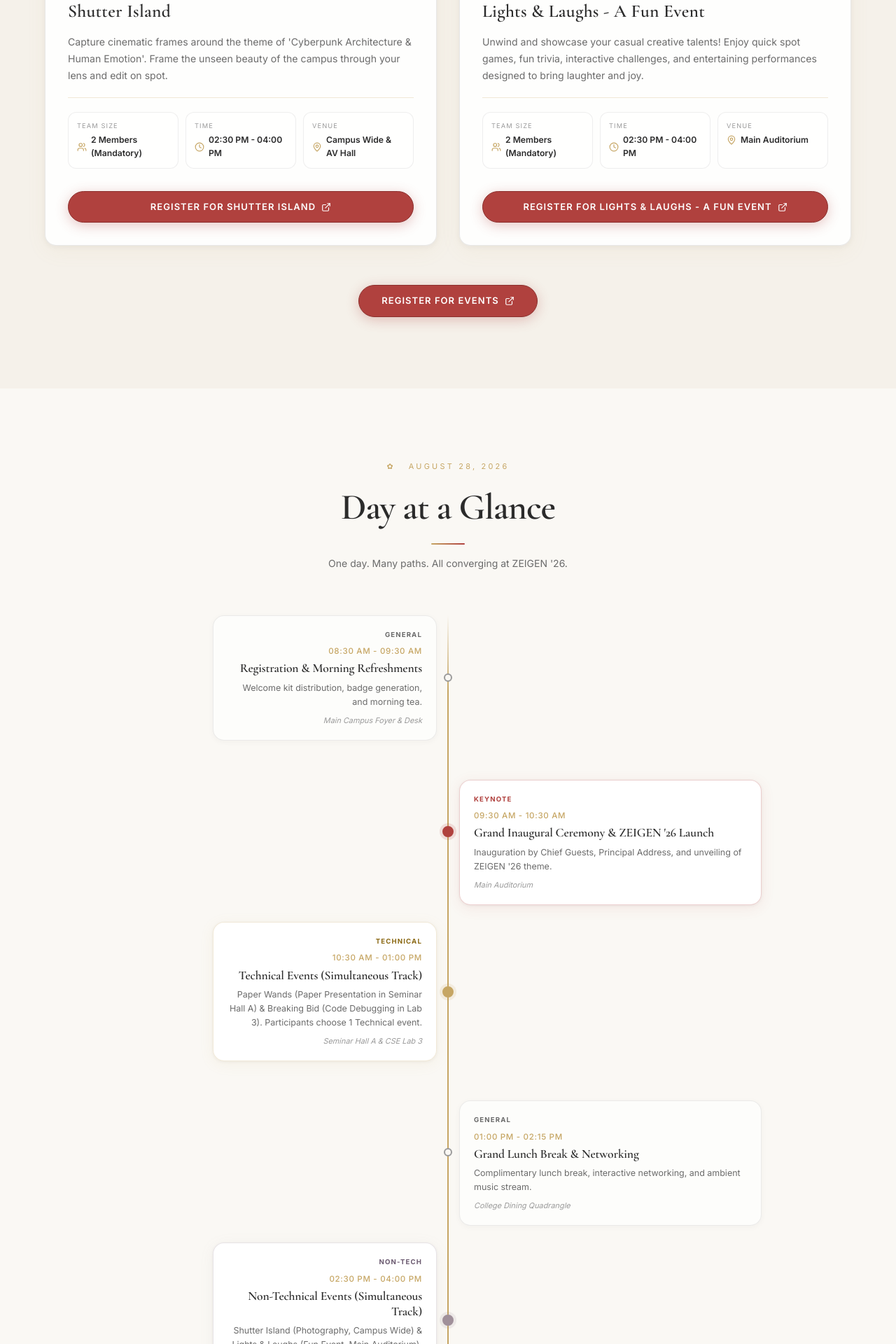
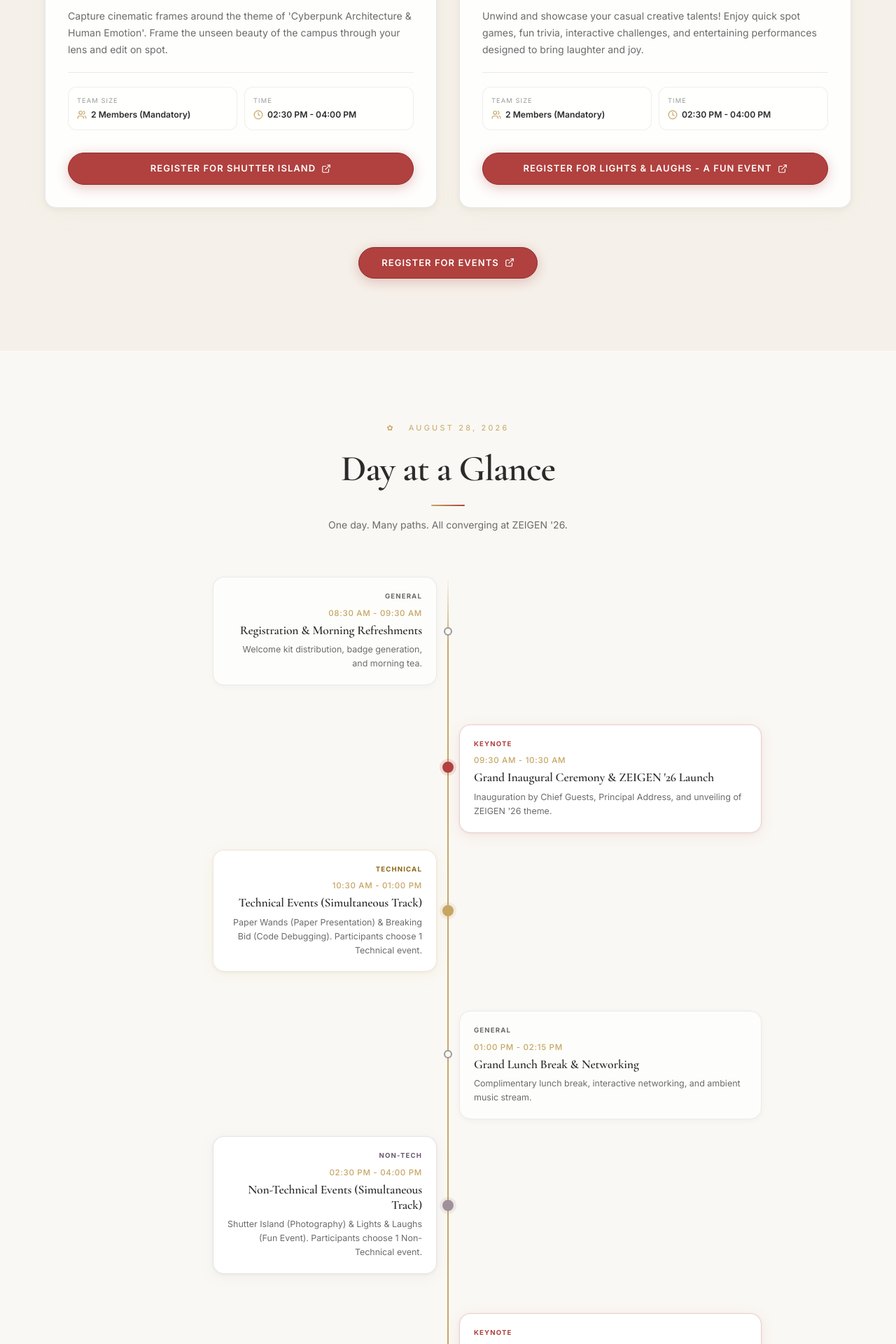
Before and after one commit to zeigen2k26-crypto/Zeigen, a Next.js app: page / in a window 1280 px wide. Shown: the part 2900-4820 px from the top of the page at 70% size. Built offline with nearby package versions, Linux system fonts and the light colour scheme.

Commit message:
removed venue

```diff
--- a/components/sections/EventsSection.tsx
+++ b/components/sections/EventsSection.tsx
@@ -2,7 +2,7 @@
 
 import React, { useState } from "react";
 import { motion, AnimatePresence } from "framer-motion";
-import { ExternalLink, Users, Clock, MapPin, Info } from "lucide-react";
+import { ExternalLink, Users, Clock, Info } from "lucide-react";
 import { EVENTS_DATA, type EventItem } from "@/data/eventsData";
 import { SYMPOSIUM_CONFIG } from "@/constants/config";
 import { handleRegisterClick } from "@/utils/samuraiAnimation";
@@ -66,12 +66,11 @@ function EventCard({ event }: { event: EventItem }) {
         {/* Divider */}
         <div style={{ height: "1px", background: "rgba(198,166,100,0.25)", margin: "0.25rem 0" }} />
 
-        {/* Meta grid: Team size, Time, Venue */}
-        <div className="grid grid-cols-1 sm:grid-cols-3 gap-2.5">
+        {/* Meta grid: Team size, Time */}
+        <div className="grid grid-cols-1 sm:grid-cols-2 gap-2.5">
           {[
             { icon: Users, label: "Team Size", value: event.teamSize },
             { icon: Clock, label: "Time", value: event.time },
-            { icon: MapPin, label: "Venue", value: event.venue },
           ].map(({ icon: Icon, label, value }) => (
             <div
               key={label}
--- a/components/sections/ScheduleSection.tsx
+++ b/components/sections/ScheduleSection.tsx
@@ -192,12 +192,8 @@ function ScheduleCard({
         {slot.title}
       </h3>
 
-      <p style={{ fontSize: "0.78rem", color: "var(--ink-muted)", lineHeight: 1.6, fontFamily: "var(--font-inter), sans-serif", marginBottom: "0.5rem" }}>
+      <p style={{ fontSize: "0.78rem", color: "var(--ink-muted)", lineHeight: 1.6, fontFamily: "var(--font-inter), sans-serif" }}>
         {slot.description}
-      </p>
-
-      <p style={{ fontSize: "0.68rem", color: "var(--ink-subtle)", fontFamily: "var(--font-inter), sans-serif", fontStyle: "italic" }}>
-        {slot.venue}
       </p>
     </div>
   );
--- a/data/eventsData.ts
+++ b/data/eventsData.ts
@@ -7,7 +7,6 @@ export interface EventItem {
   iconName: string;
   teamSize: string;
   time: string;
-  venue: string;
   rules: string[];
   coordinators: {
     name: string;
@@ -26,7 +25,6 @@ export const EVENTS_DATA: EventItem[] = [
     iconName: "FileText",
     teamSize: "2 Members (Mandatory)",
     time: "10:30 AM - 01:00 PM",
-    venue: "Seminar Hall A, CSE Block",
     rules: [
       "Abstract submission deadline: August 18, 2026.",
       "IEEE standard format strictly enforced.",
@@ -47,7 +45,6 @@ export const EVENTS_DATA: EventItem[] = [
     iconName: "Code2",
     teamSize: "2 Members (Mandatory)",
     time: "10:30 AM - 01:00 PM",
-    venue: "Advanced Programming Lab 3",
     rules: [
       "Round 1: Preliminary bidding on buggy code snippets.",
       "Round 2: Rapid live debugging & execution challenge.",
@@ -70,7 +67,6 @@ export const EVENTS_DATA: EventItem[] = [
     iconName: "Film",
     teamSize: "2 Members (Mandatory)",
     time: "02:30 PM - 04:00 PM",
-    venue: "Campus Wide & AV Hall",
     rules: [
       "Photos must be captured within the KLNCE campus boundaries on event day.",
       "Basic color grading allowed; heavy manipulation or AI generation is prohibited.",
@@ -90,7 +86,6 @@ export const EVENTS_DATA: EventItem[] = [
     iconName: "Sparkles",
     teamSize: "2 Members (Mandatory)",
     time: "02:30 PM - 04:00 PM",
-    venue: "Main Auditorium",
     rules: [
       "Open to all registered symposium participants.",
       "Fair play and sportsmanship must be maintained throughout all fun rounds.",
--- a/data/scheduleData.ts
+++ b/data/scheduleData.ts
@@ -4,7 +4,6 @@ export interface ScheduleSlot {
   title: string;
   description: string;
   category: "Keynote" | "Technical" | "Non-Technical" | "General";
-  venue: string;
   speaker?: string;
   isHighlight?: boolean;
 }
@@ -16,7 +15,6 @@ export const SCHEDULE_DATA: ScheduleSlot[] = [
     title: "Registration & Morning Refreshments",
     description: "Welcome kit distribution, badge generation, and morning tea.",
     category: "General",
-    venue: "Main Campus Foyer & Desk",
     isHighlight: false
   },
   {
@@ -25,16 +23,14 @@ export const SCHEDULE_DATA: ScheduleSlot[] = [
     title: "Grand Inaugural Ceremony & ZEIGEN '26 Launch",
     description: "Inauguration by Chief Guests, Principal Address, and unveiling of ZEIGEN '26 theme.",
     category: "Keynote",
-    venue: "Main Auditorium",
     isHighlight: true
   },
   {
     id: "slot-3",
     time: "10:30 AM - 01:00 PM",
     title: "Technical Events (Simultaneous Track)",
-    description: "Paper Wands (Paper Presentation in Seminar Hall A) & Breaking Bid (Code Debugging in Lab 3). Participants choose 1 Technical event.",
+    description: "Paper Wands (Paper Presentation) & Breaking Bid (Code Debugging). Participants choose 1 Technical event.",
     category: "Technical",
-    venue: "Seminar Hall A & CSE Lab 3",
     isHighlight: true
   },
   {
@@ -43,16 +39,14 @@ export const SCHEDULE_DATA: ScheduleSlot[] = [
     title: "Grand Lunch Break & Networking",
     description: "Complimentary lunch break, interactive networking, and ambient music stream.",
     category: "General",
-    venue: "College Dining Quadrangle",
     isHighlight: false
   },
   {
     id: "slot-5",
     time: "02:30 PM - 04:00 PM",
     title: "Non-Technical Events (Simultaneous Track)",
-    description: "Shutter Island (Photography, Campus Wide) & Lights & Laughs (Fun Event, Main Auditorium). Participants choose 1 Non-Technical event.",
+    description: "Shutter Island (Photography) & Lights & Laughs (Fun Event). Participants choose 1 Non-Technical event.",
     category: "Non-Technical",
-    venue: "Main Auditorium & AV Hall",
     isHighlight: true
   },
   {
@@ -61,7 +55,6 @@ export const SCHEDULE_DATA: ScheduleSlot[] = [
     title: "Valedictory & Prize Distribution Ceremony",
     description: "Announcement of overall championship trophy, prize cash distribution, and vote of thanks.",
     category: "Keynote",
-    venue: "Main Auditorium",
     isHighlight: true
   }
 ];
```
